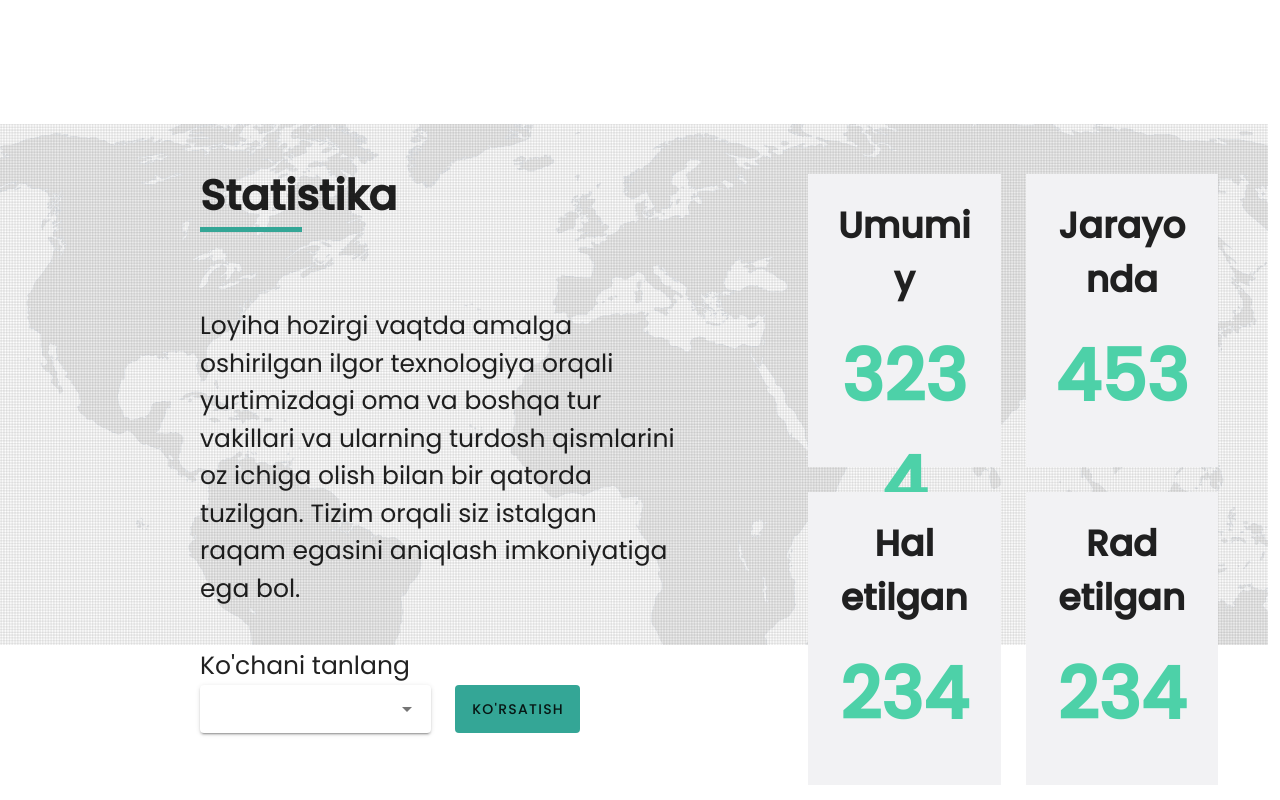
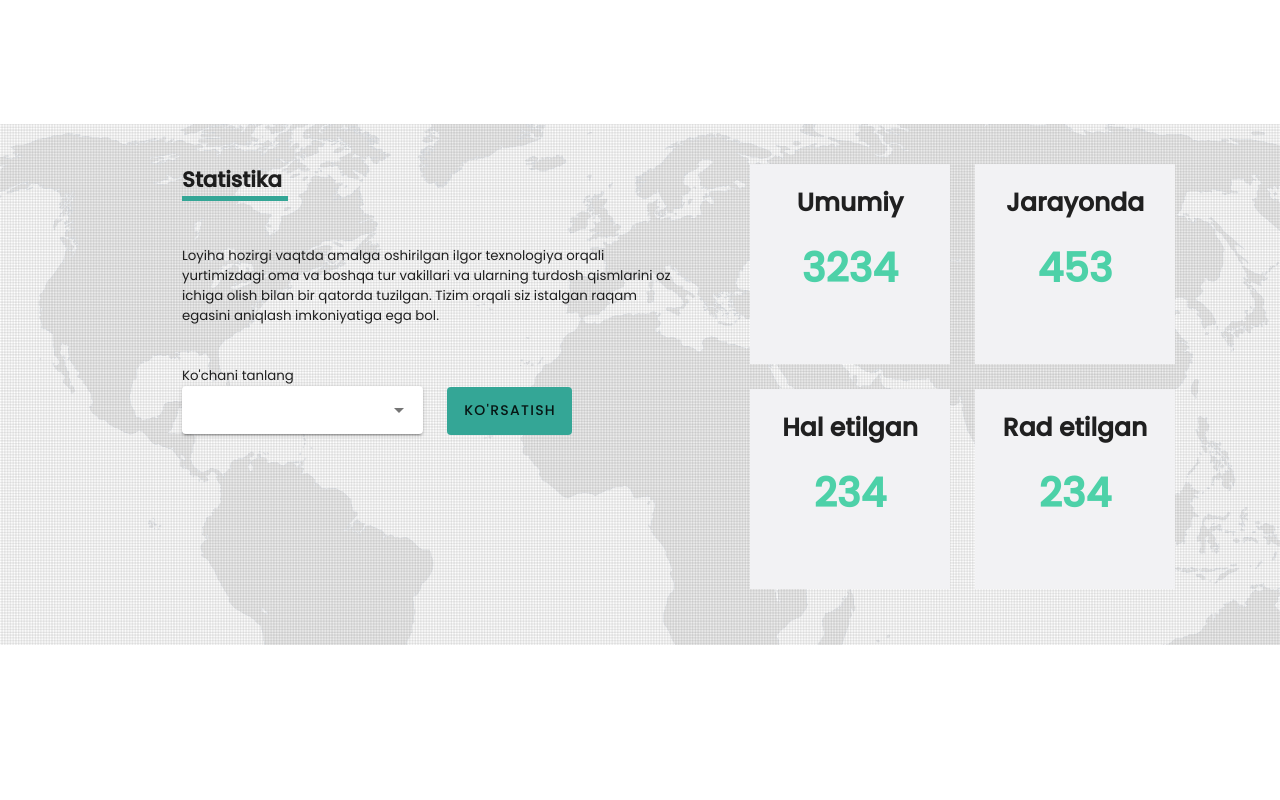
Before and after one commit to SAIDAKBAR123/fuqaro-nazorati-landing, a Vue app: page / in a window 1280 px wide. Shown: the part 1300-2100 px from the top of the page. Built offline with nearby package versions, Linux system fonts and the light colour scheme.

Commit message:
change again

```diff
--- a/src/components/Statistics/index.vue
+++ b/src/components/Statistics/index.vue
@@ -16,23 +16,34 @@
 
         <v-list class="list-items">
           <v-list-item>
-                    <v-icon class="icons">mdi-checkbox-marked-circle-outline</v-icon>Muammoni doimiy monitoringi
+            <v-icon class="icons">mdi-checkbox-marked-circle-outline</v-icon
+            >Muammoni doimiy monitoringi
           </v-list-item>
           <v-list-item>
-                    <v-icon class="icons">mdi-checkbox-marked-circle-outline</v-icon>Hal etilmagan ustidan ariza
+            <v-icon class="icons">mdi-checkbox-marked-circle-outline</v-icon>Hal
+            etilmagan ustidan ariza
           </v-list-item>
           <v-list-item>
-                    <v-icon class="icons">mdi-checkbox-marked-circle-outline</v-icon>Doimiy muloqot
+            <v-icon class="icons">mdi-checkbox-marked-circle-outline</v-icon
+            >Doimiy muloqot
           </v-list-item>
           <v-list-item>
-                    <v-icon class="icons">mdi-checkbox-marked-circle-outline</v-icon>Bonuslar
+            <v-icon class="icons">mdi-checkbox-marked-circle-outline</v-icon
+            >Bonuslar
           </v-list-item>
         </v-list>
-            <v-btn text class="batafsil_btn">Batafsil<v-icon class="icons">mdi-arrow-right</v-icon>
+        <v-btn text class="batafsil_btn"
+          >Batafsil<v-icon class="icons">mdi-arrow-right</v-icon>
         </v-btn>
       </v-col>
       <v-col>
-            <v-img src="../../assets/Images/phone.png" alt="phone image" class="phone_img" width="300" height="500">
+        <v-img
+          src="../../assets/Images/phone.png"
+          alt="phone image"
+          class="phone_img"
+          width="300"
+          height="500"
+        >
         </v-img>
       </v-col>
     </v-row>
@@ -42,8 +53,12 @@
       <v-col class="stats-info">
         <p>Statistika</p>
         <div class="shape"></div>
-            <p>Loyiha hozirgi vaqtda amalga oshirilgan ilgor texnologiya orqali
-                yurtimizdagi oma va boshqa tur vakillari va ularning turdosh qismlarini oz ichiga olish bilan bir qatorda tuzilgan. Tizim orqali siz istalgan raqam egasini aniqlash imkoniyatiga ega bol.</p>
+        <p>
+          Loyiha hozirgi vaqtda amalga oshirilgan ilgor texnologiya orqali
+          yurtimizdagi oma va boshqa tur vakillari va ularning turdosh
+          qismlarini oz ichiga olish bilan bir qatorda tuzilgan. Tizim orqali
+          siz istalgan raqam egasini aniqlash imkoniyatiga ega bol.
+        </p>
         <p class="input-title">Ko'chani tanlang</p>
         <v-row class="d-flex align-baseline">
           <v-col>
@@ -56,7 +71,6 @@
       </v-col>
       <v-col>
         <v-row class="grid-container">
-
           <div>
             <p>Umumiy</p>
             <p>3234</p>
@@ -74,20 +88,21 @@
             <p>234</p>
           </div>
         </v-row>
-
       </v-col>
     </v-row>
   </v-card>
 </template>
 
 <script>
-export default {}
-</script><script>
+// export default {};
+//
+</script>
+<script>
 export default {
   data: () => ({
-        items: ['Foo', 'Bar', 'Fizz', 'Buzz'],
-    }),
-}
+    items: ["Foo", "Bar", "Fizz", "Buzz"]
+  })
+};
 </script>
 
 <style scoped>
@@ -102,7 +117,7 @@ export default {
 }
 
 .col-layout-1 {
-    padding-left: 60px;
+  padding-left: 40px;
   padding-right: 70px;
 }
 
@@ -147,43 +162,40 @@ export default {
 /* start statistika part */
 
 .statistika {
-    padding-left: 200px;
+  margin: 0;
+  padding-left: 170px;
   width: 100%;
   background-image: url("../../assets/Images/map.png");
   background-repeat: no-repeat;
   background-size: contain;
-    height: 781px;
-    column-gap: 60px;
-
+  height: 780px;
+  column-gap: 50px;
 }
 
 .grid-container {
-    padding: 50px;
+  padding-top: 40px;
   display: grid;
-    grid-template-columns: minmax(50px, 297px) minmax(50px, 297px);
-    grid-template-rows: minmax(60px, 293px) minmax(60px, 293px);
+  grid-template-columns: minmax(50px, 200px) minmax(50px, 200px);
+  grid-template-rows: minmax(50px, 200px) minmax(50px, 200px);
   column-gap: 25px;
   row-gap: 25px;
-
 }
 
-.grid-container>div {
-    padding: 25px;
-    background-color: #F2F2F4;
+.grid-container > div {
+  padding-top: 20px;
+  background-color: #f2f2f4;
   opacity: 1;
   text-align: center;
-    font-size: 36px;
+  font-weight: 600;
 }
 
-.grid-container>div>p:nth-child(1) {
-    font-weight: 600;
-    font-size: 36px;
+.grid-container > div > p:nth-child(1) {
+  font-size: 25px;
 }
 
-.grid-container>div>p:nth-child(2) {
-    font-weight: 600;
-    font-size: 71px;
-    color: #4DD1A8;
+.grid-container > div > p:nth-child(2) {
+  font-size: 40px;
+  color: #4dd1a8;
   opacity: 1;
 }
 
@@ -191,29 +203,26 @@ export default {
   padding-top: 40px;
 }
 
-.stats-info>p:nth-child(1) {
-    font-size: 42px;
+.stats-info > p:nth-child(1) {
+  font-size: 16pt;
   font-weight: 600;
   margin-bottom: 0;
-
 }
 
-.stats-info>p:nth-child(3) {
-    padding-top: 60px;
-    font-size: 25px;
-
+.stats-info > p:nth-child(3) {
+  padding-top: 30px;
+  font-size: 10pt;
 }
 
 .input-title {
   margin-top: 40px;
   margin-bottom: 0;
-    font-size: 25px;
+  font-size: 10pt;
 }
 
 .show-btn {
-    background-color: #34A696;
+  background-color: #34a696;
   color: white;
-
 }
 
 /* end statistika part */
```
Lines whose indentation alone changed are shown as unchanged.
